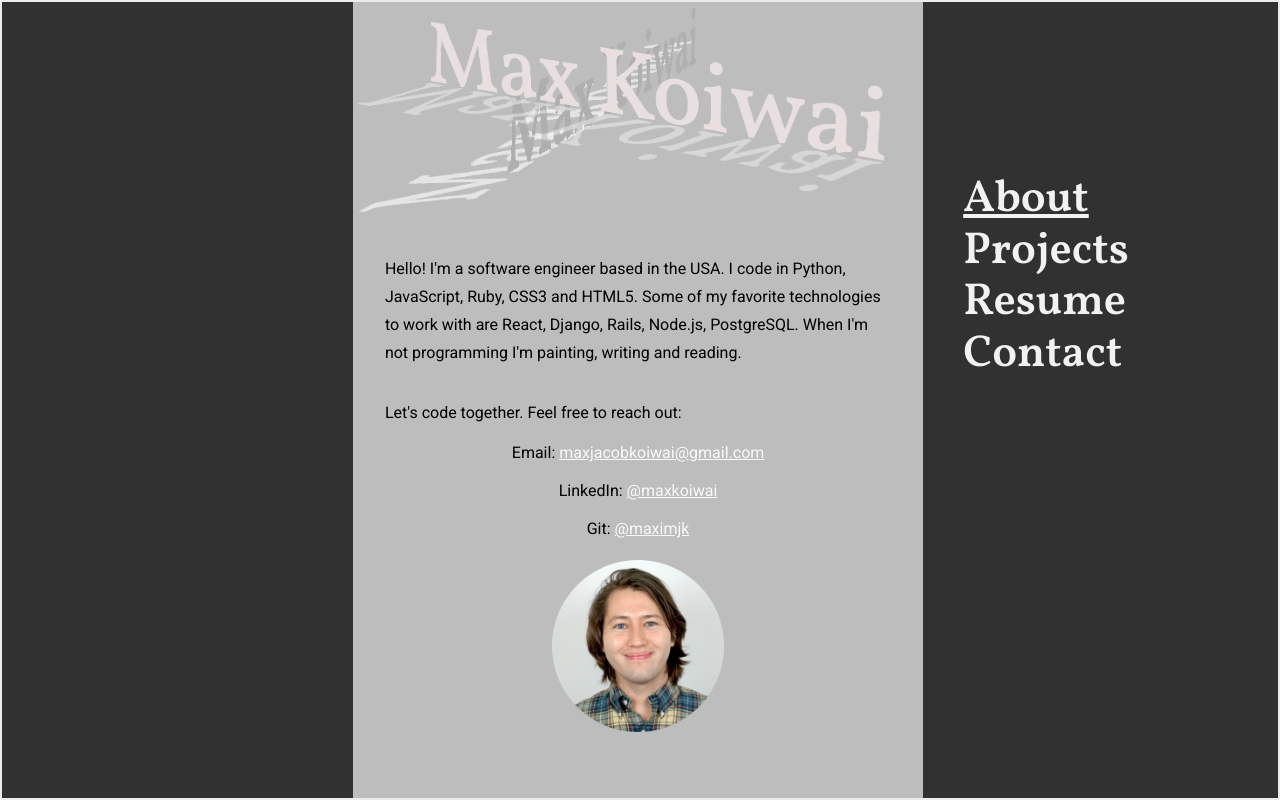
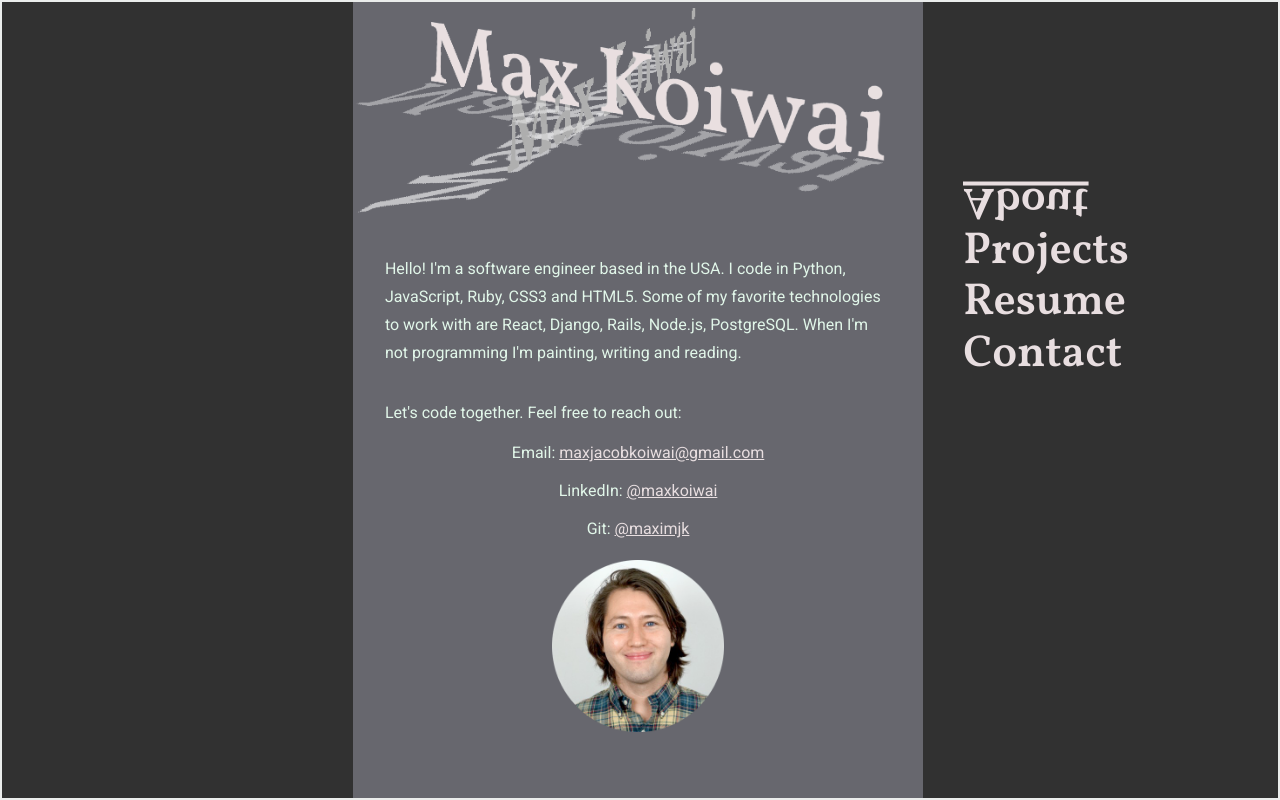
Before and after one commit to MaximJK/Portfolio, a Gatsby site: page / in a window 1280 px wide. In both pictures the pointer is over the item "About". Built offline with nearby package versions, Linux system fonts and the light colour scheme; Gatsby itself is replaced by a stand-in of ours.

Commit message:
theme change

```diff
--- a/src/components/links/links.module.css
+++ b/src/components/links/links.module.css
@@ -17,7 +17,7 @@
 }
 .links  > ul > li > span > a{
 
-    color: #f2f2f2;
+    color: #E8DEE0;
     height: 1vh;
     text-decoration: underline;
     transition: color .33s ease;
@@ -30,17 +30,29 @@
 
 .links > ul > li > a {
     height: 1vh;
-    color: #f2f2f2;
+    color: #E8DEE0;
     transition: color .33s ease;
     cursor: pointer;
 
 }
 
-.links > ul > li > a:hover{
-    color: #00ff5d
+.links > ul > li:hover{
+    transform: scale(1, -1);
+    /* color: #18f918; */
+    -moz-transform: scale(1, -1);
+    -webkit-transform: scale(1, -1);
+    -o-transform: scale(1, -1);
+    -ms-transform: scale(1, -1);
+    transform: scale(1, -1);
 }
 .links > ul > li > span > a:hover{
-    color: #00ff5d
+    transform: scale(1, -1);
+    /* color: #18f918; */
+    -moz-transform: scale(1, -1);
+    -webkit-transform: scale(1, -1);
+    -o-transform: scale(1, -1);
+    -ms-transform: scale(1, -1);
+    transform: scale(1, -1);
 }
 @media only screen and (max-width: 650px) {
     .links {
--- a/src/pages/aboutme.module.css
+++ b/src/pages/aboutme.module.css
@@ -22,6 +22,7 @@
 .aboutme > ul > li >a{
 text-decoration: underline;
 }
+
 .aboutme >img{
     align-content: center;
     margin-left: auto;
--- a/src/pages/resume.module.css
+++ b/src/pages/resume.module.css
@@ -22,7 +22,7 @@
   left: 0;
   right: 0;
   transition: .5s ease;
-  background-color: #00ff5ec1;
+  background-color: #73f9a4;
   margin:auto;
 }
 .thumb{
--- a/src/styles/global.css
+++ b/src/styles/global.css
@@ -15,6 +15,7 @@ body{
     height: 100%;
     position: relative;
     overflow: hidden;
+    color: #e1f6e9;
 
 }
 .grad{
@@ -38,7 +39,7 @@ body{
     height: 100%;
     margin-left: 27.5%;
     overflow: auto;
-    background: #bdbdbd;   /* background: radial-gradient(circle at 101% 40%, rgb(40 130 185) 20%, rgb(79 74 65) 40%, rgb(246 238 234) 75%); */
+    background: #67676e;   /* background: radial-gradient(circle at 101% 40%, rgb(40 130 185) 20%, rgb(79 74 65) 40%, rgb(246 238 234) 75%); */
     overflow-y: scroll;
     scrollbar-width: none; /* Firefox */
     -ms-overflow-style: none;  /* Internet Explorer 10+ */
@@ -59,17 +60,17 @@ body{
 
 }
 .link:hover {
-    color: #00ff5d;
+    color: thistle;
     transition: color .33s ease;
 }
 a:hover{
-    color: #00ff5d;
+    color: #f9f9f9;
     transition: color .33s ease;
 }
 a{
     text-decoration: none;
     margin: 0;
-    color: #f9f9f9;
+    color: #E8DEE0;
 }
 
 @media only screen and (max-width: 650px) {
```
